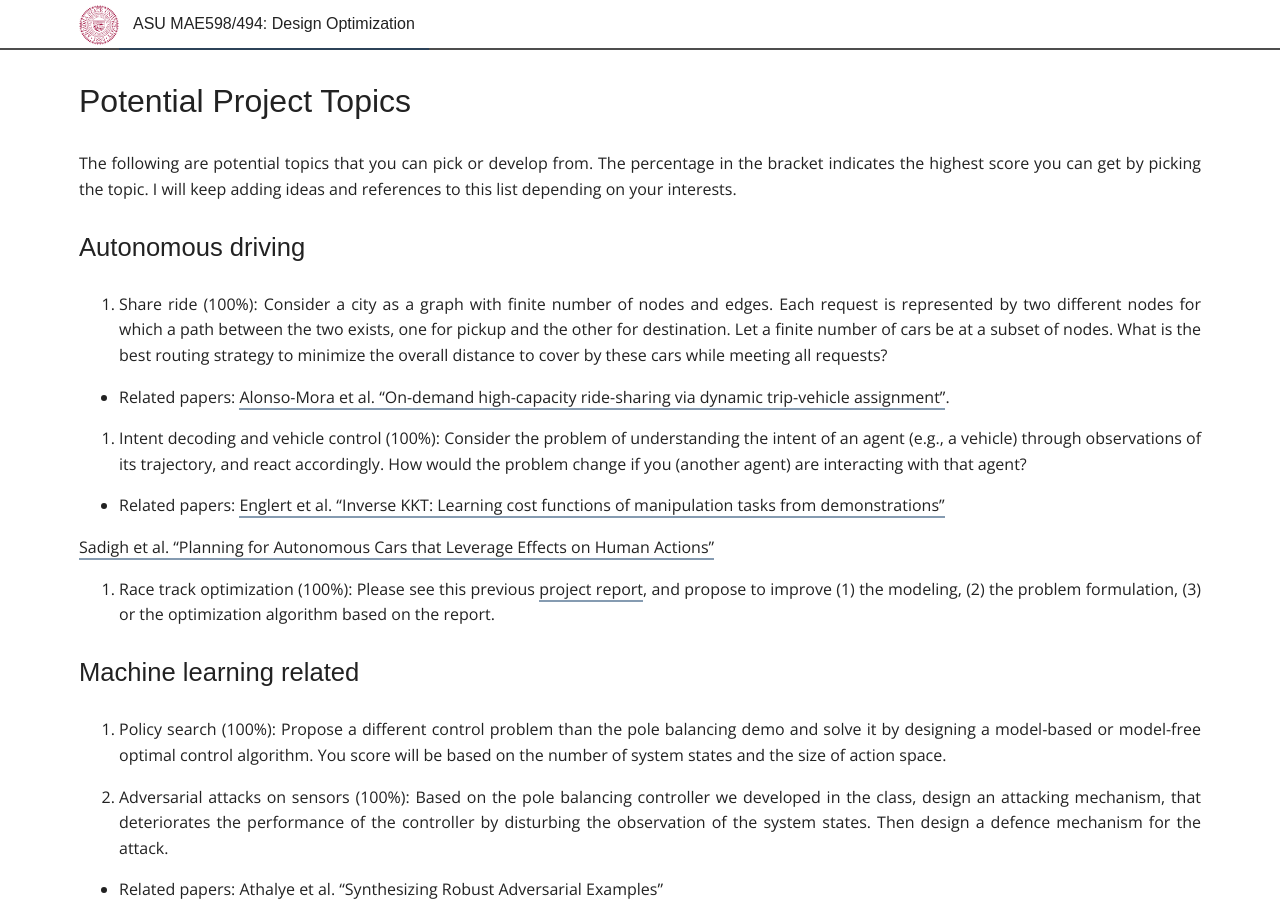
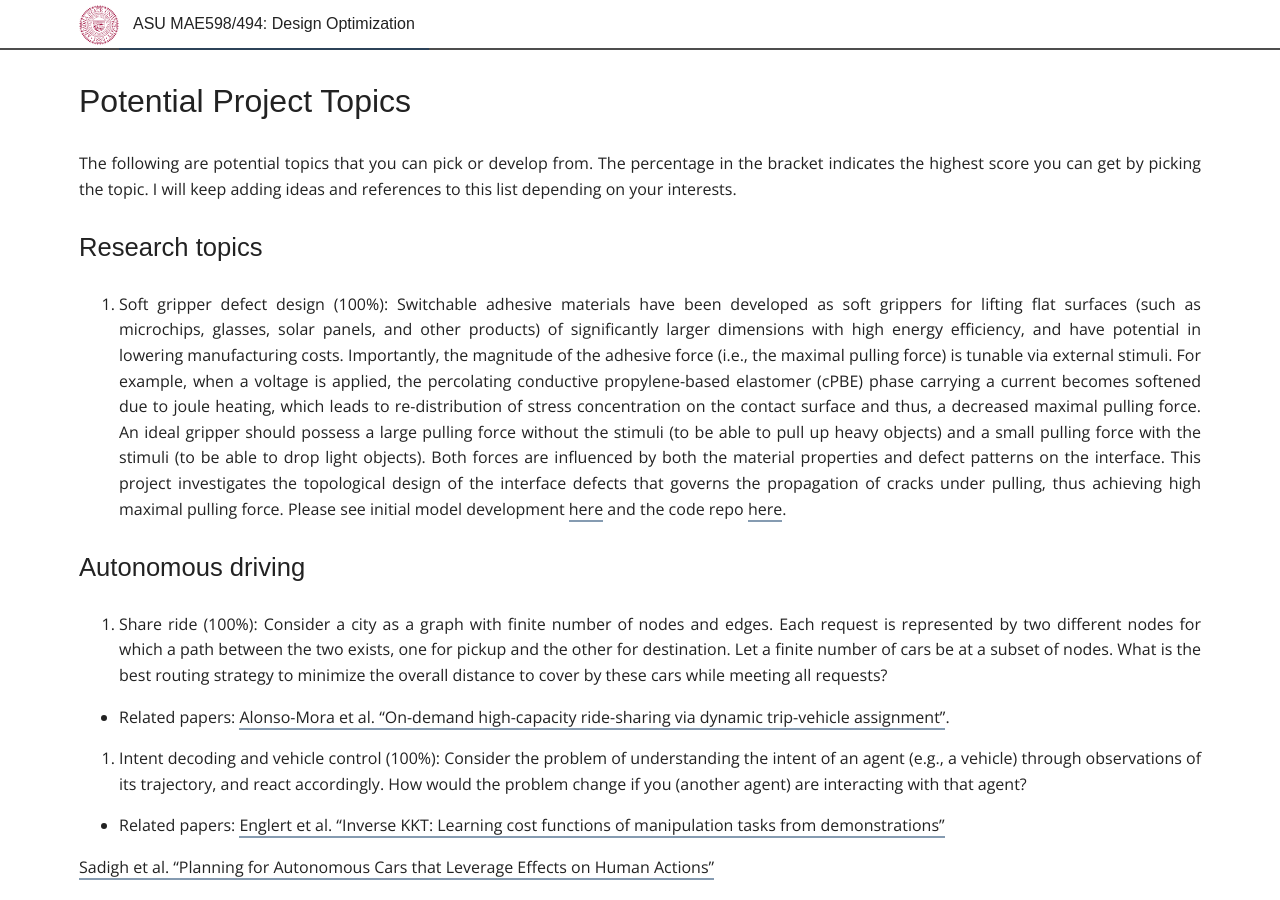
Before and after one commit to DesignInformaticsLab/DesignInformaticsLab.github.io, a Jekyll site: the page built from _posts/teaching/designopt/2017-10-14-designopt-project.md, in a window 1280 px wide and 900 px high. Built offline with Jekyll 4.4.1, drawn with Linux system fonts in a browser that asks for light colours; some web fonts are replaced.

Commit message:
updated desopt homework

```diff
--- a/_posts/teaching/designopt/2017-10-14-designopt-project.md
+++ b/_posts/teaching/designopt/2017-10-14-designopt-project.md
@@ -12,6 +12,25 @@ The percentage in the bracket indicates the highest score you can
 get by picking the topic.
 I will keep adding ideas and references to this list depending on
 your interests.
+
+### Research topics
+1. Soft gripper defect design (100%): Switchable adhesive materials have been developed as
+soft grippers for lifting flat surfaces (such as microchips, glasses, solar panels, and
+other products) of significantly larger dimensions with high energy efficiency, and have
+potential in lowering manufacturing costs. Importantly, the magnitude of the adhesive
+force (i.e., the maximal pulling force) is tunable via external stimuli. For example,
+when a voltage is applied, the percolating conductive propylene-based elastomer (cPBE)
+phase carrying a current becomes softened due to joule heating, which leads to
+re-distribution of stress concentration on the contact surface and thus, a decreased
+maximal pulling force. An ideal gripper should possess a large pulling force without the stimuli
+(to be able to pull up heavy objects) and a small pulling force with the stimuli
+(to be able to drop light objects).
+Both forces are influenced by both the material properties and defect patterns on
+the interface. This project investigates the topological design of the interface defects
+that governs the propagation of cracks under pulling, thus achieving high maximal pulling
+force. Please see initial model development
+[here](http://designinformaticslab.github.io/_teaching/designopt/projects/DefectTopology.pdf)
+and the code repo [here](https://github.com/DesignInformaticsLab/fracture_network/tree/master).
 
 ### Autonomous driving
 
@@ -33,7 +52,7 @@ of manipulation tasks from demonstrations"](http://journals.sagepub.com.ezproxy1
 [Sadigh et al. "Planning for Autonomous Cars that Leverage Effects on Human Actions"](https://pdfs.semanticscholar.org/baef/0a1859fc0216c89289c69da88d6dc8399fc7.pdf)
 
 3. Race track optimization (100%): Please see this previous
-[project report](http://designinformaticslab.github.io/_teaching//designopt/projects/2015/desopt_2015_03.pdf), and
+[project report](http://designinformaticslab.github.io/_teaching/designopt/projects/2015/desopt_2015_03.pdf), and
 propose to improve (1) the modeling, (2) the problem formulation, (3) or the optimization algorithm based on
 the report.
 
```
Also changed, not shown: 1 other file.
